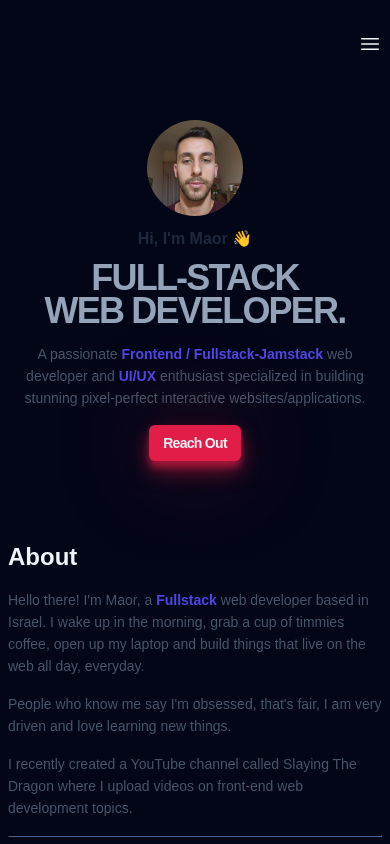
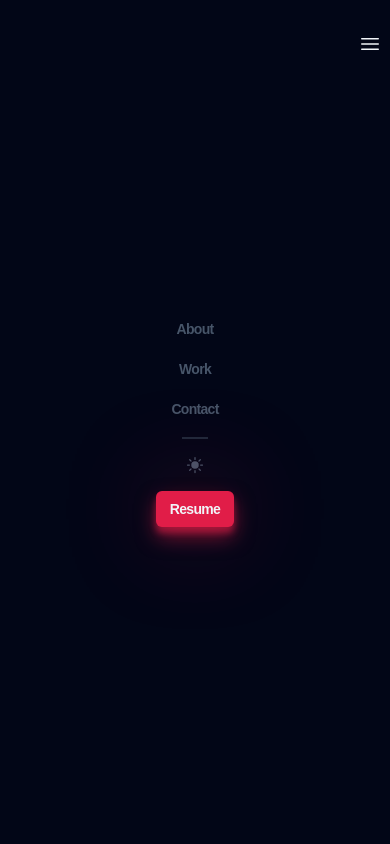
Before and after one commit to maorarye10/portfolio, a website built with Vite: page index.html in a window 390 px wide. Both pictures are taken after a click on the button 370 px from the left and 44 px from the top of the page. Shown: the top 844 px of the page. Built offline with nearby package versions, Linux system fonts and the light colour scheme; a web font is replaced by a local one.

Commit message:
mobile-nav & themes

```diff
--- a/index.html
+++ b/index.html
@@ -25,7 +25,7 @@
           </li>
           <li class="header__line"></li>
           <li>
-            <button class="header__sun">
+            <button id="theme-toggle" class="header__sun">
               <svg
                 xmlns="http://www.w3.org/2000/svg"
                 viewBox="0 0 24 24"
@@ -56,6 +56,40 @@
         </button>
       </nav>
     </header>
+    <!-- Mobile Navigation -->
+    <div class="mobile-nav">
+      <nav>
+        <ul class="mobile-nav__menu">
+          <li>
+            <a class="mobile-nav__link" href="#about">About</a>
+          </li>
+          <li>
+            <a class="mobile-nav__link" href="#featured">Work</a>
+          </li>
+          <li>
+            <a class="mobile-nav__link" href="#contact">Contact</a>
+          </li>
+          <li class="mobile-nav__link-line"></li>
+          <li>
+            <button id="theme-toggle" class="mobile-nav__sun">
+              <svg
+                xmlns="http://www.w3.org/2000/svg"
+                viewBox="0 0 24 24"
+                fill="currentColor"
+              >
+                <path
+                  d="M12 2.25a.75.75 0 01.75.75v2.25a.75.75 0 01-1.5 0V3a.75.75 0 01.75-.75zM7.5 12a4.5 4.5 0 119 0 4.5 4.5 0 01-9 0zM18.894 6.166a.75.75 0 00-1.06-1.06l-1.591 1.59a.75.75 0 101.06 1.061l1.591-1.59zM21.75 12a.75.75 0 01-.75.75h-2.25a.75.75 0 010-1.5H21a.75.75 0 01.75.75zM17.834 18.894a.75.75 0 001.06-1.06l-1.59-1.591a.75.75 0 10-1.061 1.06l1.59 1.591zM12 18a.75.75 0 01.75.75V21a.75.75 0 01-1.5 0v-2.25A.75.75 0 0112 18zM7.758 17.303a.75.75 0 00-1.061-1.06l-1.591 1.59a.75.75 0 001.06 1.061l1.591-1.59zM6 12a.75.75 0 01-.75.75H3a.75.75 0 010-1.5h2.25A.75.75 0 016 12zM6.697 7.757a.75.75 0 001.06-1.06l-1.59-1.591a.75.75 0 00-1.061 1.06l1.59 1.591z"
+                />
+              </svg>
+            </button>
+          </li>
+          <li>
+            <a class="mobile-nav__btn btn" href="">Resume</a>
+          </li>
+        </ul>
+      </nav>
+    </div>
+    <!-- End of Mobile Navigation -->
     <main>
       <!-- Hero Section -->
       <section class="hero container">
--- a/src/main.js
+++ b/src/main.js
@@ -7,4 +7,11 @@ import "../styles/components/featured.css";
 import "../styles/components/work.css";
 import "../styles/components/contact.css";
 import "../styles/components/footer.css";
+import "../styles/components/mobile-nav.css";
 import "../styles/utils.css";
+
+import { mobileNav } from "./utils/mobile-nav";
+import { themeSwitcher } from "./utils/dark-mode";
+
+mobileNav();
+themeSwitcher();
--- /dev/null
+++ b/src/utils/dark-mode.js
@@ -0,0 +1,26 @@
+export const themeSwitcher = () => {
+  const themeToggleBtns = document.querySelectorAll("#theme-toggle");
+
+  // State
+  const lightTheme = localStorage.getItem("lightTheme");
+
+  // On mount
+  lightTheme && document.body.classList.add(lightTheme);
+
+  // Handlers
+  const handleThemeToggle = () => {
+    document.body.classList.toggle("light-mode");
+    console.log(document.body.classList.contains("light-mode"));
+    if (document.body.classList.contains("light-mode")) {
+      localStorage.setItem("lightTheme", "light-mode");
+    } else {
+      localStorage.removeItem("lightTheme");
+      document.body.removeAttribute("class");
+    }
+  };
+
+  // Events
+  themeToggleBtns.forEach((btn) =>
+    btn.addEventListener("click", handleThemeToggle)
+  );
+};
--- /dev/null
+++ b/src/utils/mobile-nav.js
@@ -0,0 +1,33 @@
+export const mobileNav = () => {
+  const headerBarsBtn = document.querySelector(".header__bars");
+  const mobileNav = document.querySelector(".mobile-nav");
+  const mobileLinks = document.querySelectorAll(".mobile-nav__link");
+
+  // State
+  let isMobileNavOpen = false;
+
+  // Handlers
+  const handleMobileNavToggle = () => {
+    if (!isMobileNavOpen) {
+      mobileNav.style.display = "flex";
+      document.body.style.overflowY = "hidden";
+    } else {
+      mobileNav.style.display = "none";
+      document.body.style.overflowY = "auto";
+    }
+    isMobileNavOpen = !isMobileNavOpen;
+  };
+
+  const handleHideMobileNav = () => {
+    mobileNav.style.display = "none";
+    document.body.style.overflowY = "auto";
+    isMobileNavOpen = false;
+  };
+
+  // Events
+  headerBarsBtn.addEventListener("click", handleMobileNavToggle);
+
+  mobileLinks.forEach((link) =>
+    link.addEventListener("click", handleHideMobileNav)
+  );
+};
--- a/styles/components/header.css
+++ b/styles/components/header.css
@@ -4,6 +4,8 @@
   align-items: center;
   padding-top: 2rem;
   padding-bottom: 2rem;
+  position: relative;
+  z-index: 9999;
 }
 
 .header__menu {
--- /dev/null
+++ b/styles/components/mobile-nav.css
@@ -0,0 +1,52 @@
+.mobile-nav {
+  position: absolute;
+  top: 0;
+  left: 0;
+  z-index: 999;
+  width: 100%;
+  height: 100%;
+  background-color: var(--clr-dark);
+  display: none;
+  justify-content: center;
+  align-items: center;
+  text-align: center;
+}
+
+.mobile-nav__menu {
+  list-style: none;
+  padding: 0;
+  display: flex;
+  flex-direction: column;
+  justify-content: center;
+  align-items: center;
+  gap: 1rem;
+}
+
+.mobile-nav__link {
+  font-size: var(--size-sm);
+  text-decoration: none;
+  font-weight: 600;
+  color: var(--clr-slate600);
+  letter-spacing: -0.05em;
+  transition: color 0.3s;
+}
+
+.mobile-nav__link:hover {
+  color: var(--clr-rose);
+}
+
+.mobile-nav__link-line {
+  border: 1px solid var(--clr-slate800);
+  padding-right: 1.5rem;
+}
+
+.mobile-nav__sun {
+  display: block;
+  width: var(--size-xl);
+  height: var(--size-xl);
+  color: var(--clr-slate600);
+}
+
+.mobile-nav__btn {
+  font-size: var(--size-sm);
+}
--- a/styles/style.css
+++ b/styles/style.css
@@ -26,6 +26,14 @@
   --size-8xl: 6rem;
   --size-9xl: 8rem;
   --size-10xl: 10rem;
+}
+
+.light-mode {
+  --clr-light: #020617;
+  --clr-dark: #f1f5f9;
+  --clr-slate400: #1e293b;
+  --clr-slate600: #1e293b;
+  --clr-slate800: #1e293b;
 }
 
 * {
--- a/styles/utils.css
+++ b/styles/utils.css
@@ -17,7 +17,7 @@
   text-decoration: none;
   letter-spacing: -0.05em;
   background-color: var(--clr-rose);
-  color: var(--clr-light);
+  color: #f1f5f9;
   padding: 0.5em 1em;
   border-radius: 6px;
   box-shadow: 0 10px 20px rgba(225, 29, 72, 0.5),
```
